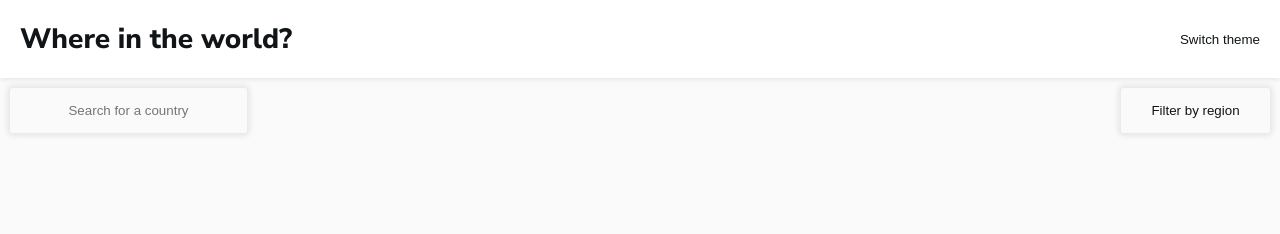
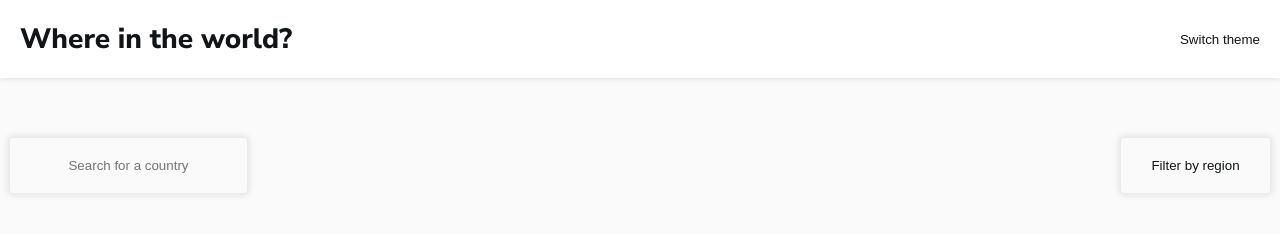
Before and after one commit to uPixela/rest-countries-api, a website built with Vite: page index.html in a window 1280 px wide. Built offline with nearby package versions, Linux system fonts and the light colour scheme; no server answers.

Commit message:
Update style.css

```diff
--- a/style.css
+++ b/style.css
@@ -62,7 +62,7 @@ header .centerFlex button {
 }
 
 #Fileter{
-     margin:0 auto;
+     margin:50px auto;
      padding:10px;
      flex:1;
      display: flex;
@@ -78,7 +78,7 @@ header .centerFlex button {
      background-color: var(--color-background);
      border: none;
      box-shadow: 0px 0px 5px 3px rgba(66,68,90,0.1);
-     padding: 15px 30px;
+     padding: 20px 30px;
      border-radius: 3px;
      overflow: hidden;
      outline: none;
@@ -97,13 +97,12 @@ header .centerFlex button {
      padding:10px;
      max-width: 1280px;
      justify-content: space-between;
-     gap:10px;
 }
 
 #root .box {
      display: grid;
      grid-template-columns: 1fr 1fr 1fr 1fr;
-     gap:15px;
+     gap:65px;
 }
 
 #root .box .item {
@@ -154,7 +153,7 @@ header .centerFlex button {
 
 
 #Detalis {
-     /* padding:30px 0px; */
+     padding:30px 0px;
      display: flex;
      flex-direction: column;
      gap:30px;
@@ -248,6 +247,7 @@ header .centerFlex button {
      }
      #Fileter{
           flex-direction: column;
+		  margin: 10px auto;
      }
      #root .box {
           grid-template-columns: 1fr ;
@@ -266,10 +266,11 @@ header .centerFlex button {
 
 @media (min-width:760px)  {
      #root{
-          padding: 10px;
+          padding: 0px 10px 10px 10px;
      }
      #Fileter{
           flex-direction: row;
+		  margin:20px auto;
      }
      #root .box {
           grid-template-columns: 1fr 1fr;
@@ -287,7 +288,11 @@ header .centerFlex button {
           grid-template-columns: 1fr 1fr 1fr ;
       }
 
-      #Detalis .flex .info .inne {
+     #Fileter{
+          flex-direction: row;
+		  margin:50px auto;
+     }
+	#Detalis .flex .info .inne {
           grid-template-columns: 1fr 1fr;
      }
 }
```
